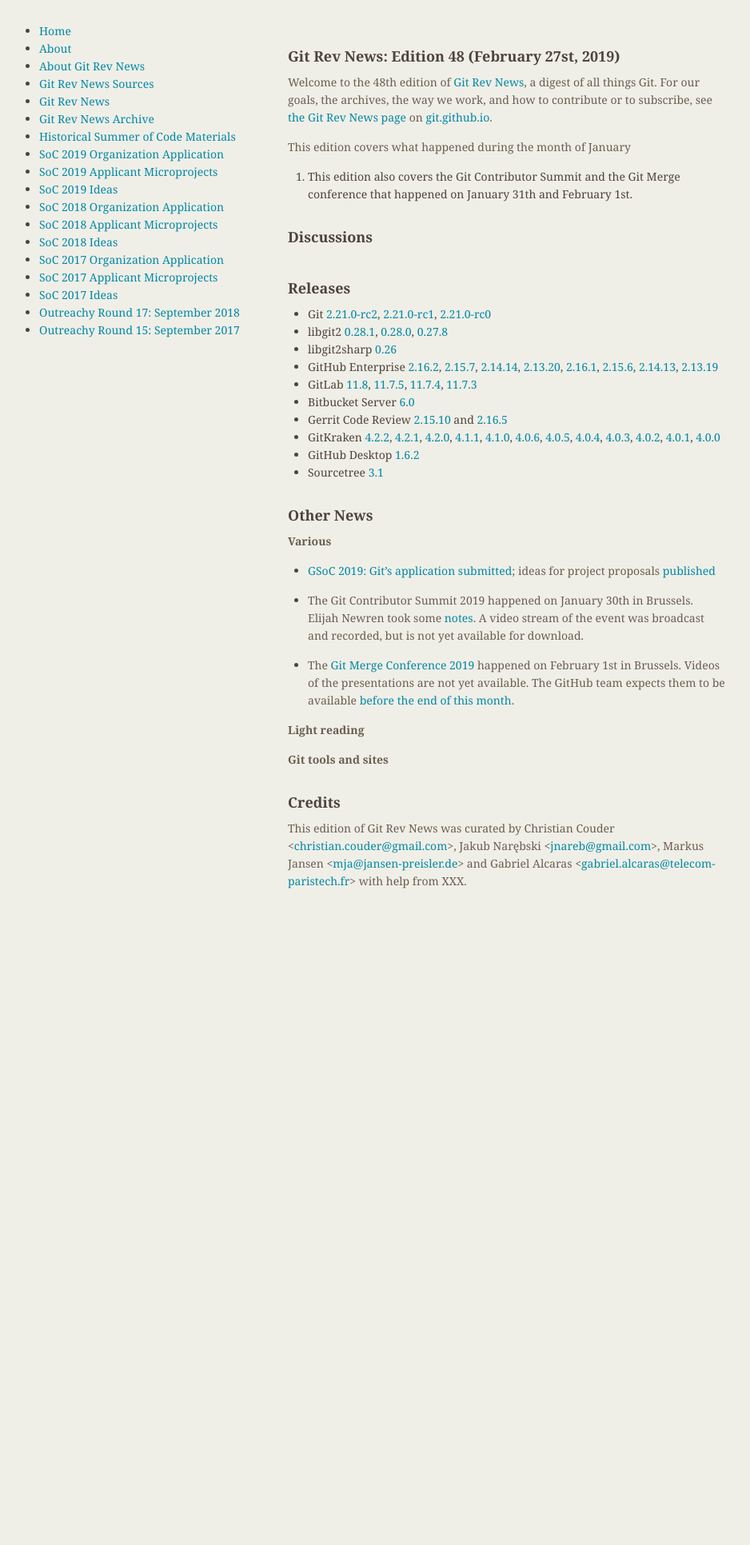
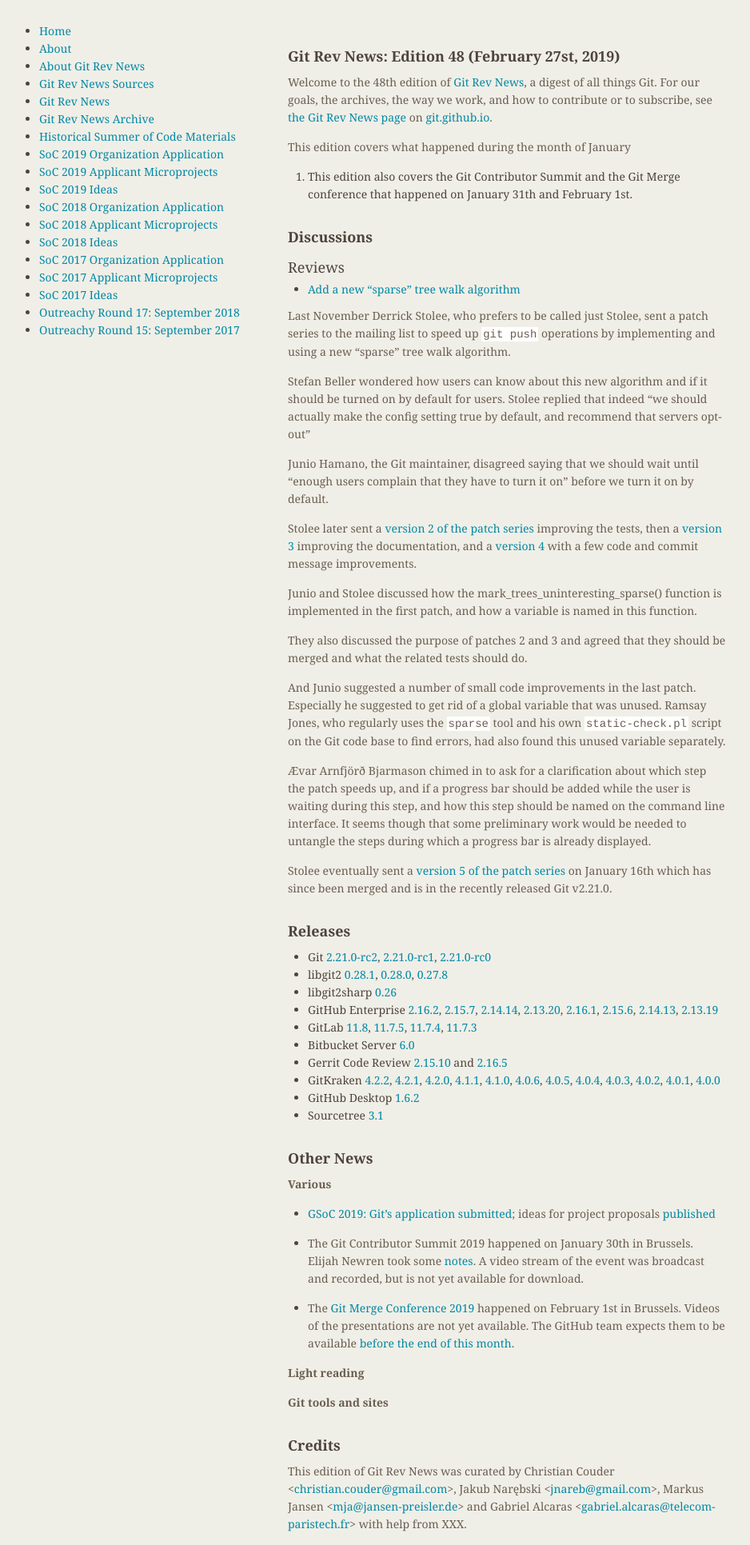
Before and after one commit to git/git.github.io, a Jekyll site: the page built from rev_news/drafts/edition-48.md, in a window 1280 px wide. Shown: the whole page at 80% size, without its empty margins (174-1112 px from the left). Built offline with Jekyll 4.4.1, drawn with Linux system fonts in a browser that asks for light colours; before the commit the page ends 1128 px from its top, so only the background shows below that.

Commit message:
rn-48: add 'sparse' tree walk algorithm article

```diff
--- a/rev_news/drafts/edition-48.md
+++ b/rev_news/drafts/edition-48.md
@@ -23,9 +23,53 @@
 ### General
 -->
 
-<!---
+
 ### Reviews
--->
+
+* [Add a new "sparse" tree walk algorithm](https://public-inbox.org/git/pull.89.git.gitgitgadget@gmail.com/)
+
+Last November Derrick Stolee, who prefers to be called just Stolee,
+sent a patch series to the mailing list to speed up `git push`
+operations by implementing and using a new "sparse" tree walk
+algorithm.
+
+Stefan Beller wondered how users can know about this new algorithm and
+if it should be turned on by default for users. Stolee replied that
+indeed "we should actually make the config setting true by default,
+and recommend that servers opt-out"
+
+Junio Hamano, the Git maintainer, disagreed saying that we should wait
+until "enough users complain that they have to turn it on" before we
+turn it on by default.
+
+Stolee later sent a [version 2 of the patch series](https://public-inbox.org/git/pull.89.v2.git.gitgitgadget@gmail.com/)
+improving the tests, then a [version 3](https://public-inbox.org/git/pull.89.v3.git.gitgitgadget@gmail.com/)
+improving the documentation, and a [version 4](https://public-inbox.org/git/pull.89.v4.git.gitgitgadget@gmail.com/)
+with a few code and commit message improvements.
+
+Junio and Stolee discussed how the mark_trees_uninteresting_sparse()
+function is implemented in the first patch, and how a variable is
+named in this function.
+
+They also discussed the purpose of patches 2 and 3 and agreed that
+they should be merged and what the related tests should do.
+
+And Junio suggested a number of small code improvements in the last
+patch. Especially he suggested to get rid of a global variable that
+was unused. Ramsay Jones, who regularly uses the `sparse` tool and his
+own `static-check.pl` script on the Git code base to find errors, had
+also found this unused variable separately.
+
+Ævar Arnfjörð Bjarmason chimed in to ask for a clarification about
+which step the patch speeds up, and if a progress bar should be added
+while the user is waiting during this step, and how this step should
+be named on the command line interface. It seems though that some
+preliminary work would be needed to untangle the steps during which a
+progress bar is already displayed.
+
+Stolee eventually sent a [version 5 of the patch series](https://public-inbox.org/git/pull.89.v5.git.gitgitgadget@gmail.com/)
+on January 16th which has since been merged and is in the recently
+released Git v2.21.0.
 
 <!---
 ### Support
```
